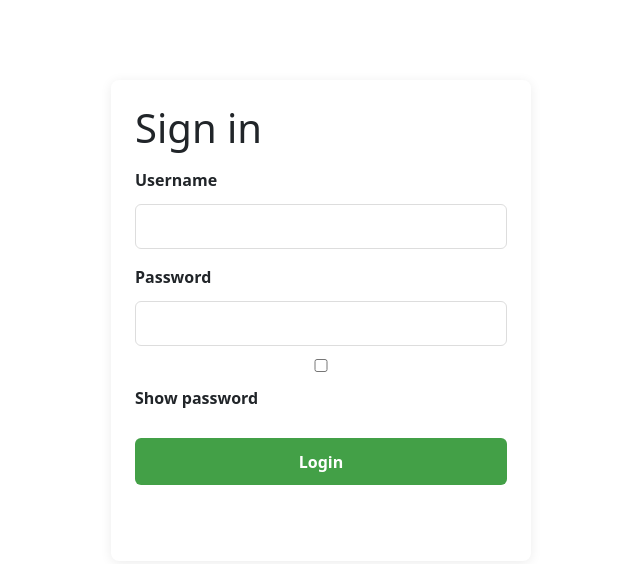
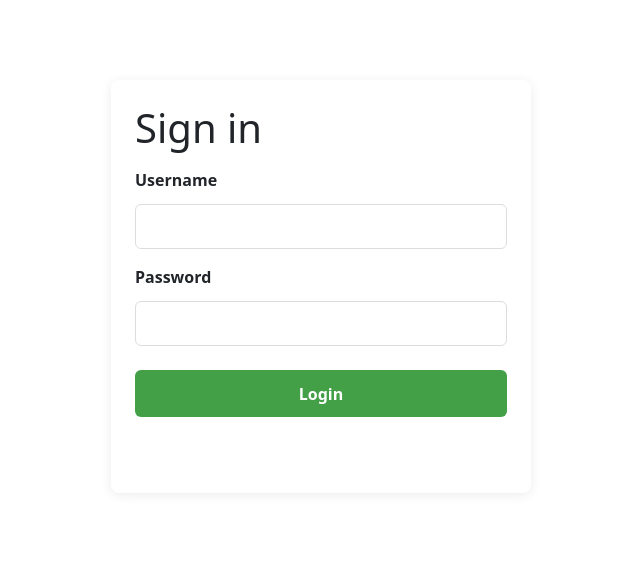
Before and after one commit to cereina/bread-order-new-version, a website: page login.html in a window 1280 px wide. Shown: the whole page, without its empty margins (319-959 px from the left). Drawn offline with nearby package versions, Linux system fonts and the light colour scheme.

Commit message:
Update login.html

```diff
--- a/login.html
+++ b/login.html
@@ -33,11 +33,11 @@
       <input id="password" name="password" type="password" autocomplete="current-password" required />
 
       <!-- Optional: show/hide password toggle -->
-      <div>
+      <!--div>
         <input type="checkbox" id="showPw" aria-describedby="pwHelp">
         <label for="showPw">Show password</label>
         <span id="pwHelp" class="visually-hidden">Toggles password visibility</span>
-      </div>
+    </div-->
 
       <button id="loginBtn" type="submit">Login</button>
       <!-- Live region so SR users hear errors immediately -->
```
